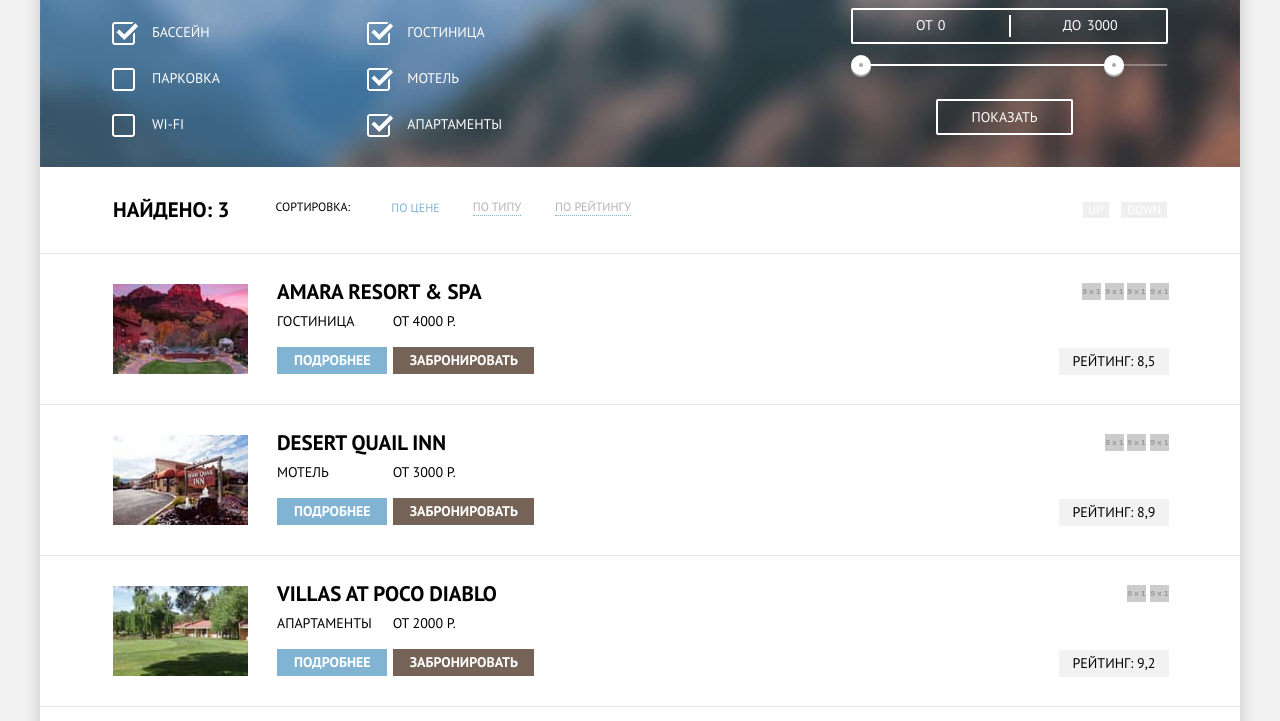
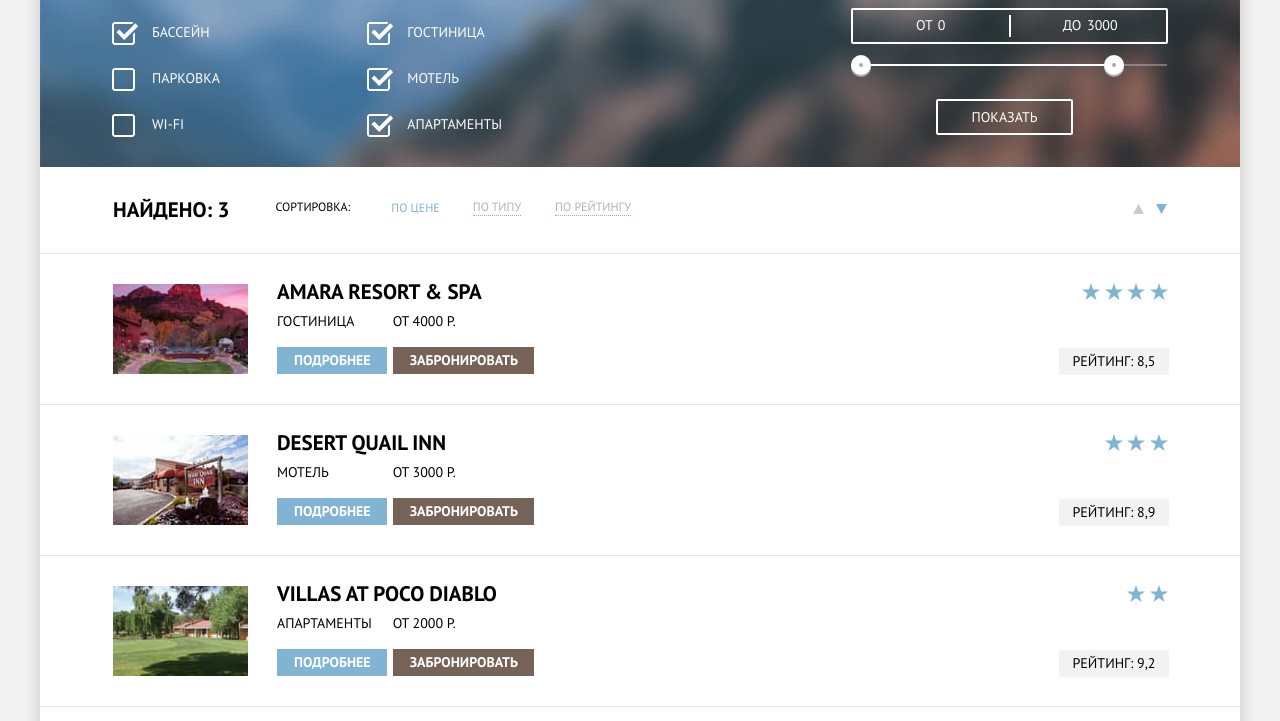
Before and after one commit to DanteDeGrave/1093569-sedona-29, a plain HTML site: page hotels.html in a window 1280 px wide. Shown: the part 106-827 px from the top of the page. Drawn offline with Linux system fonts and the light colour scheme; placeholder pictures from the web are drawn by us.

Commit message:
Доделал стилистику второй страницы

```diff
--- a/css/styles.css
+++ b/css/styles.css
@@ -422,8 +422,6 @@
   background-repeat: no-repeat;
   left: -40px;
 }
-
-
 .range-filter {
   width: 320px;
 }
@@ -521,8 +519,6 @@
   background-color: var(--basic-white);
   color: var(--basic-black);
 }
-
-
 .hotels-filter-sort {
   display: flex;
   align-items: center;
@@ -552,11 +548,11 @@
   margin-right: auto;
   margin-bottom: 6px;
 }
-.up-arrow {
-  margin-right: 12px;
+.hotels-filter-pointer {
+  background: none;
 }
 .down-arrow {
-  margin-right: 73px;
+  margin-right: 67px;
 }
 .hotels-filter-button {
   background-color: transparent;
--- a/hotels.html
+++ b/hotels.html
@@ -86,8 +86,18 @@
           <button class="buttons hotels-filter-button hotels-filter-button-active button-price" type="button">По цене</button>
           <button class="buttons hotels-filter-button button-type" type="button">По типу</button>
           <button class="buttons hotels-filter-button button-rating" type="button">По рейтингу</button>
-          <button class="buttons hotels-filter-pointer up-arrow" type="button">up</button>
-          <button class="buttons hotels-filter-pointer down-arrow" type="button">down</button>
+          <button class="buttons hotels-filter-pointer up-arrow" type="button">
+            <span class="visually-hidden">up</span>
+            <svg width="11" height="10" viewBox="0 0 11 10" fill="none" xmlns="http://www.w3.org/2000/svg">
+              <path d="M5.5 0L0 10H11L5.5 0Z" fill="#CACACA"/>
+            </svg>
+          </button>
+          <button class="buttons hotels-filter-pointer down-arrow buttons hotels-filter-pointer-active" type="button">
+            <span class="visually-hidden">down</span>
+            <svg width="11" height="10" viewBox="0 0 11 10" fill="none" xmlns="http://www.w3.org/2000/svg">
+              <path d="M5.5 10L0 0H11" fill="#81B3D2"/>
+            </svg>
+          </button>
         </div>
       </section>
       <section class="search-result">
@@ -104,10 +114,18 @@
             </div>
             <div class="search-result-item-block-2">
               <div class="search-result-item-stars">
-                <img src="https://via.placeholder.com/19x17" alt="star" width="19" height="17">
-                <img src="https://via.placeholder.com/19x17" alt="star" width="19" height="17">
-                <img src="https://via.placeholder.com/19x17" alt="star" width="19" height="17">
-                <img src="https://via.placeholder.com/19x17" alt="star" width="19" height="17">
+                <svg width="19" height="17" viewBox="0 0 19 17" fill="none" xmlns="http://www.w3.org/2000/svg">
+                  <path d="M9.002 0L11.128 6.494H18.005L12.441 10.506L14.566 17L9.002 12.987L3.438 17L5.564 10.506L0 6.494H6.878L9.002 0Z" fill="#81B3D2"/>
+                </svg>
+                <svg width="19" height="17" viewBox="0 0 19 17" fill="none" xmlns="http://www.w3.org/2000/svg">
+                  <path d="M9.002 0L11.128 6.494H18.005L12.441 10.506L14.566 17L9.002 12.987L3.438 17L5.564 10.506L0 6.494H6.878L9.002 0Z" fill="#81B3D2"/>
+                </svg>
+                <svg width="19" height="17" viewBox="0 0 19 17" fill="none" xmlns="http://www.w3.org/2000/svg">
+                  <path d="M9.002 0L11.128 6.494H18.005L12.441 10.506L14.566 17L9.002 12.987L3.438 17L5.564 10.506L0 6.494H6.878L9.002 0Z" fill="#81B3D2"/>
+                </svg>
+                <svg width="19" height="17" viewBox="0 0 19 17" fill="none" xmlns="http://www.w3.org/2000/svg">
+                  <path d="M9.002 0L11.128 6.494H18.005L12.441 10.506L14.566 17L9.002 12.987L3.438 17L5.564 10.506L0 6.494H6.878L9.002 0Z" fill="#81B3D2"/>
+                </svg>
               </div>
               <span class="search-result-item-rating">рейтинг: 8,5</span>
             </div>
@@ -123,9 +141,15 @@
             </div>
             <div class="search-result-item-block-2">
               <div class="search-result-item-stars">
-                <img src="https://via.placeholder.com/19x17" alt="star" width="19" height="17">
-                <img src="https://via.placeholder.com/19x17" alt="star" width="19" height="17">
-                <img src="https://via.placeholder.com/19x17" alt="star" width="19" height="17">
+                <svg width="19" height="17" viewBox="0 0 19 17" fill="none" xmlns="http://www.w3.org/2000/svg">
+                  <path d="M9.002 0L11.128 6.494H18.005L12.441 10.506L14.566 17L9.002 12.987L3.438 17L5.564 10.506L0 6.494H6.878L9.002 0Z" fill="#81B3D2"/>
+                </svg>
+                <svg width="19" height="17" viewBox="0 0 19 17" fill="none" xmlns="http://www.w3.org/2000/svg">
+                  <path d="M9.002 0L11.128 6.494H18.005L12.441 10.506L14.566 17L9.002 12.987L3.438 17L5.564 10.506L0 6.494H6.878L9.002 0Z" fill="#81B3D2"/>
+                </svg>
+                <svg width="19" height="17" viewBox="0 0 19 17" fill="none" xmlns="http://www.w3.org/2000/svg">
+                  <path d="M9.002 0L11.128 6.494H18.005L12.441 10.506L14.566 17L9.002 12.987L3.438 17L5.564 10.506L0 6.494H6.878L9.002 0Z" fill="#81B3D2"/>
+                </svg>
               </div>
               <span class="search-result-item-rating">рейтинг: 8,9</span>
             </div>
@@ -141,8 +165,12 @@
             </div>
             <div class="search-result-item-block-2">
               <div class="search-result-item-stars">
-                <img src="https://via.placeholder.com/19x17" alt="star" width="19" height="17">
-                <img src="https://via.placeholder.com/19x17" alt="star" width="19" height="17">
+                <svg width="19" height="17" viewBox="0 0 19 17" fill="none" xmlns="http://www.w3.org/2000/svg">
+                  <path d="M9.002 0L11.128 6.494H18.005L12.441 10.506L14.566 17L9.002 12.987L3.438 17L5.564 10.506L0 6.494H6.878L9.002 0Z" fill="#81B3D2"/>
+                </svg>
+                <svg width="19" height="17" viewBox="0 0 19 17" fill="none" xmlns="http://www.w3.org/2000/svg">
+                  <path d="M9.002 0L11.128 6.494H18.005L12.441 10.506L14.566 17L9.002 12.987L3.438 17L5.564 10.506L0 6.494H6.878L9.002 0Z" fill="#81B3D2"/>
+                </svg>
               </div>
               <span class="search-result-item-rating">рейтинг: 9,2</span>
             </div>
```
Also changed, not shown: img/star.svg (added).
